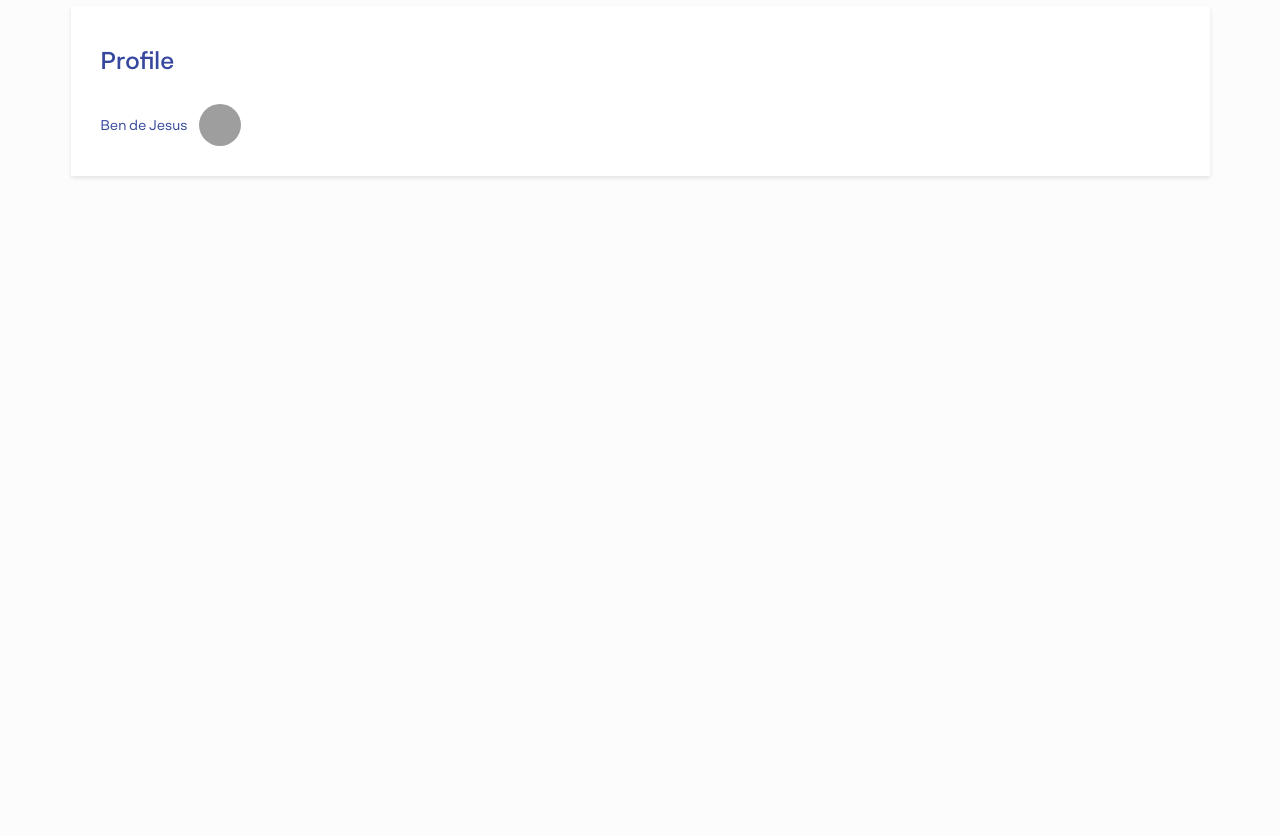
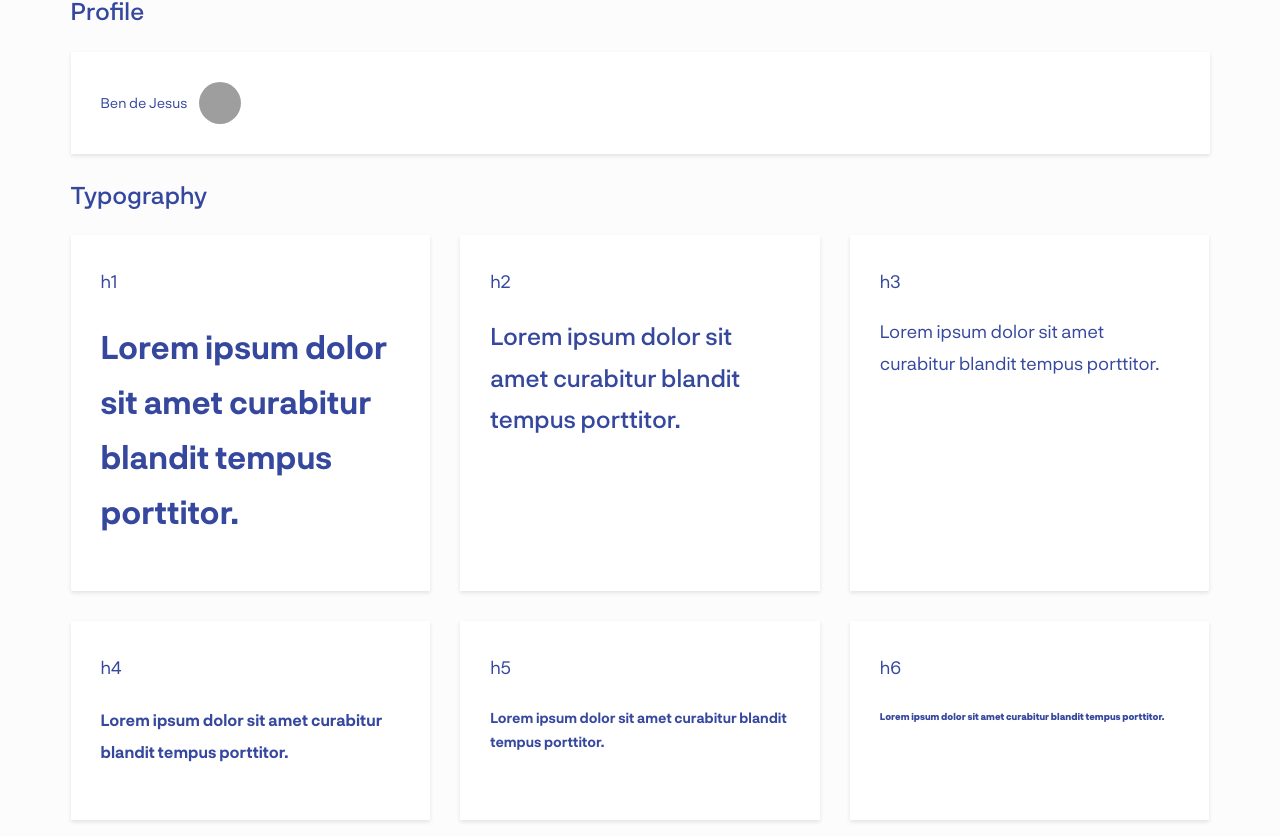
Before and after one commit to bdejesus/stardust, a React (Create React App) app: page / in a window 1280 px wide. Shown: the part 324-1160 px from the top of the page. Before the commit the page ends 800 px from the top, so only its background shows below. Built offline with nearby package versions, Linux system fonts and the light colour scheme; grey boxes are pictures that could not be loaded.

Commit message:
Typography adjustments to line heights

```diff
--- a/src/App.js
+++ b/src/App.js
@@ -7,13 +7,16 @@ function App() {
     <div className='App container'>
       <h1>Stardust</h1>
 
+      <div className='section'>
+        <h2>Branding</h2>
         <div className='component'>
-        <h2>Branding</h2>
           <Branding />
         </div>
+      </div>
 
+      <div className='section'>
+        <h2>Profile</h2>
         <div className='component'>
-        <h2>Profile</h2>
           <Profile
             user={{
               name: 'Ben de Jesus',
@@ -22,6 +25,53 @@ function App() {
           />
         </div>
       </div>
+
+      <div className='section typography'>
+        <h2>Typography</h2>
+
+        <div className='grid'>
+          <div className='component'>
+            <h3>h1</h3>
+            <h1>
+              Lorem ipsum dolor sit amet curabitur blandit tempus porttitor.
+            </h1>
+          </div>
+
+          <div className='component'>
+            <h3>h2</h3>
+            <h2>
+              Lorem ipsum dolor sit amet curabitur blandit tempus porttitor.
+            </h2>
+          </div>
+
+          <div className='component'>
+            <h3>h3</h3>
+            <h3>Lorem ipsum dolor sit amet curabitur blandit tempus porttitor.</h3>
+          </div>
+
+          <div className='component'>
+            <h3>h4</h3>
+            <h4>Lorem ipsum dolor sit amet curabitur blandit tempus porttitor.</h4>
+          </div>
+
+          <div className='component'>
+            <h3>h5</h3>
+            <h5>Lorem ipsum dolor sit amet curabitur blandit tempus porttitor.</h5>
+          </div>
+
+          <div className='component'>
+            <h3>h6</h3>
+            <h6>Lorem ipsum dolor sit amet curabitur blandit tempus porttitor.</h6>
+          </div>
+
+          <div className='component'>
+            <h3>Paragraph</h3>
+            <p>Donec id elit non mi porta gravida at eget metus. Donec id elit non mi porta gravida at eget metus. Cras justo odio, dapibus ac facilisis in, egestas eget quam. Cum sociis natoque penatibus et magnis dis parturient montes, nascetur ridiculus mus. Donec ullamcorper nulla non metus auctor fringilla. Maecenas faucibus mollis interdum.</p>
+          </div>
+
+        </div>
+      </div>
+    </div>
   );
 }
 
--- a/src/index.scss
+++ b/src/index.scss
@@ -14,3 +14,13 @@ body {
     margin-top: 0;
   }
 }
+
+.grid {
+  display: grid;
+  grid-template-columns: 1fr 1fr 1fr;
+  grid-gap: $spacing-lg;
+
+  .component {
+    margin: 0;
+  }
+}
--- a/src/styles/_typography.scss
+++ b/src/styles/_typography.scss
@@ -8,12 +8,12 @@ body,
 input,
 button,
 p {
-  font-family: 'NeurialGrotesk', 'Helvetica Neue', Helvetica, -apple-system, system-ui, BlinkMacSystemFont, Roboto, Arial, sans-serif, 'Apple Color Emoji', 'Segoe UI Emoji', 'Segoe UI Symbol';
+  font-family: $font-stack;
   font-size: $font-size-base;
   -webkit-font-smoothing: antialiased;
   -moz-osx-font-smoothing: grayscale;
   font-weight: 400;
-  line-height: $line-height-base;
+  line-height: $line-height-relative;
   overflow-wrap: auto;
 }
 
@@ -29,13 +29,13 @@ h1,
 .text-xl-3 {
   font-size: $font-size-xl-3;
   font-weight: 600;
-  line-height: $line-height-xl-3;
+  line-height: $line-height-relative;
 }
 
 h2,
 .text-xl-2 {
   font-size: $font-size-xl-2;
-  line-height: $line-height-xl-2;
+  line-height: $line-height-relative;
   margin-bottom: $spacing-base;
 }
 
@@ -109,7 +109,7 @@ b {
 
 pre,
 code {
-  font-family: 'IBMPlexMono', 'Lucida Console', Monaco, monospace;
+  font-family: $font-stack-mono;
   font-size: 13px;
 }
 
--- a/src/styles/_variables.scss
+++ b/src/styles/_variables.scss
@@ -2,7 +2,7 @@
 $font-stack: 'NeurialGrotesk', 'Helvetica Neue', helvetica, -apple-system,
   system-ui, blinkmacsystemfont, roboto, arial, sans-serif, 'Apple Color Emoji',
   'Segoe UI Emoji', 'Segoe UI Symbol';
-$font-stack-mono: 'Fira Code', consolas, 'Courier New', 'Lucida Console',
+$font-stack-mono: 'IBMPlexMono', consolas, 'Courier New', 'Lucida Console',
   courier, monospace;
 
 // Colors
@@ -53,14 +53,15 @@ $font-size-xl-3: 32px;
 $font-size-xl-4: 48px;
 
 // Line Heights
-$line-height-xs: 16px;
-$line-height-sm: 18px;
-$line-height-base: 20px;
-$line-height-lg: 24px;
+$line-height-xs: 18px;
+$line-height-sm: 20px;
+$line-height-base: 24px;
+$line-height-lg: 32px;
 $line-height-xl: 32px;
-$line-height-xl-2: 48px;
-$line-height-xl-3: 64px;
-$line-height-xl-4: 72px;
+$line-height-xl-2: 32px;
+$line-height-xl-3: 48px;
+$line-height-xl-4: 64px;
+$line-height-relative: 1.725em;
 
 // Spacing
 $spacing-xs: 6px;
```
Also changed, not shown: 1 other file (tests, documents, lock files or other folders). Lines whose indentation alone changed are shown as unchanged.
